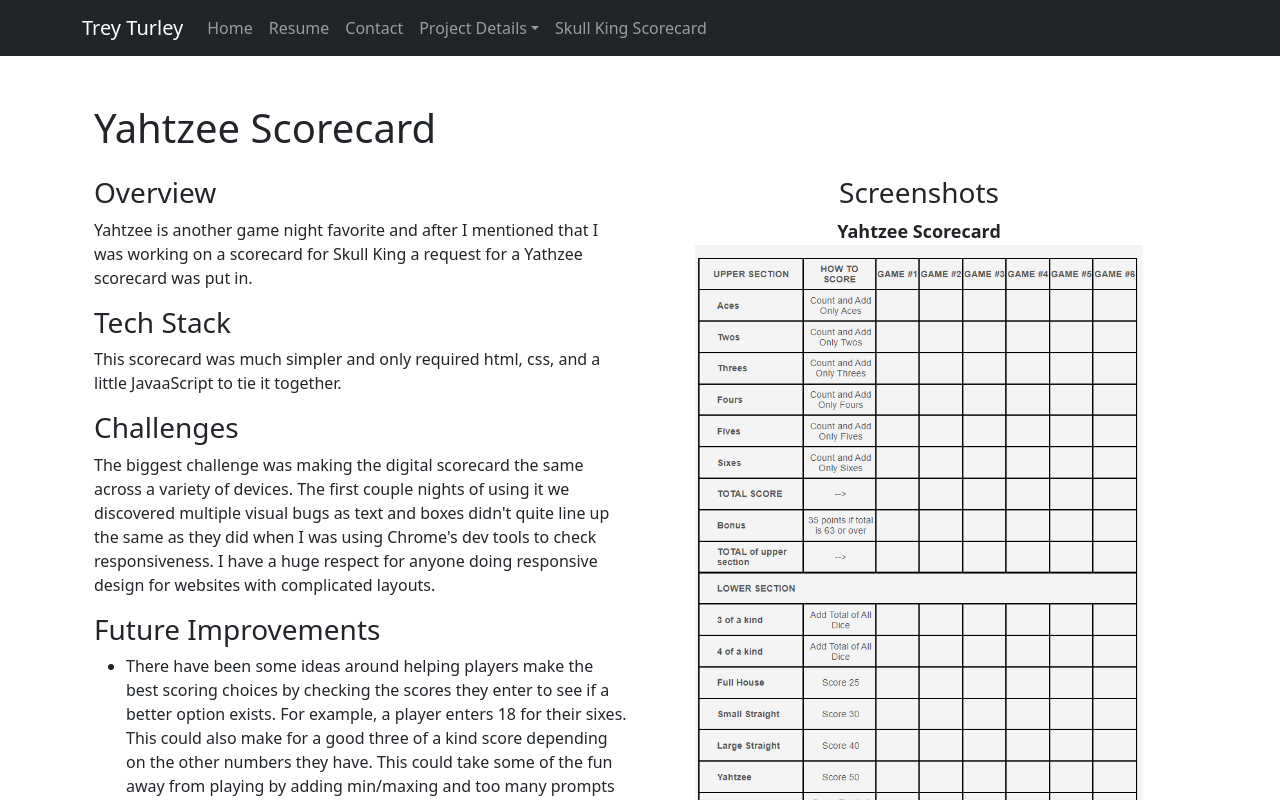
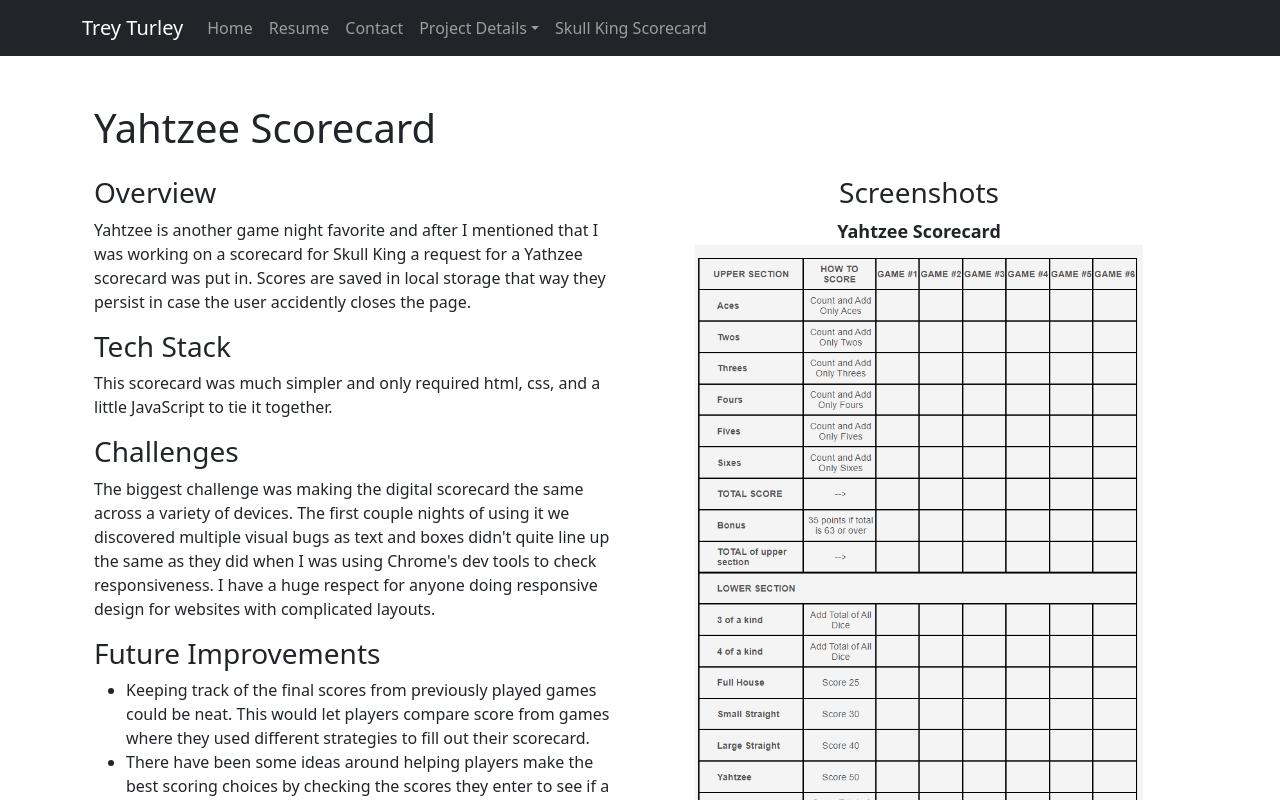
Before and after one commit to treyturley/treyturley.com, a React (Create React App) app: page /projects/yahtzee-scorecard in a window 1280 px wide. Shown: the top 800 px of the page. Built offline with nearby package versions, Linux system fonts and the light colour scheme; the HTML template or start-up script is replaced by a standard one.

Commit message:
updates copy on yahtzee project details page

```diff
--- a/src/pages/projects/Yahtzee.jsx
+++ b/src/pages/projects/Yahtzee.jsx
@@ -22,12 +22,14 @@ function Yahtzee() {
               <p>
                 Yahtzee is another game night favorite and after I mentioned
                 that I was working on a scorecard for Skull King a request for a
-                Yathzee scorecard was put in.
+                Yathzee scorecard was put in. Scores are saved in local storage
+                that way they persist in case the user accidently closes the
+                page.
               </p>
               <h3>Tech Stack</h3>
               <p>
                 This scorecard was much simpler and only required html, css, and
-                a little JavaaScript to tie it together.
+                a little JavaScript to tie it together.
               </p>
               <h3>Challenges</h3>
               <p>
@@ -40,6 +42,12 @@ function Yahtzee() {
               </p>
               <h3>Future Improvements</h3>
               <ul>
+                <li>
+                  Keeping track of the final scores from previously played games
+                  could be neat. This would let players compare score from games
+                  where they used different strategies to fill out their
+                  scorecard.
+                </li>
                 <li>
                   There have been some ideas around helping players make the
                   best scoring choices by checking the scores they enter to see
```
